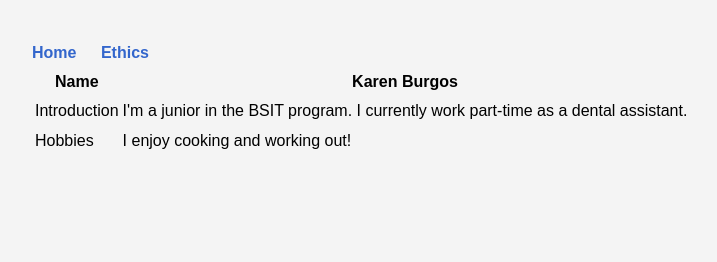
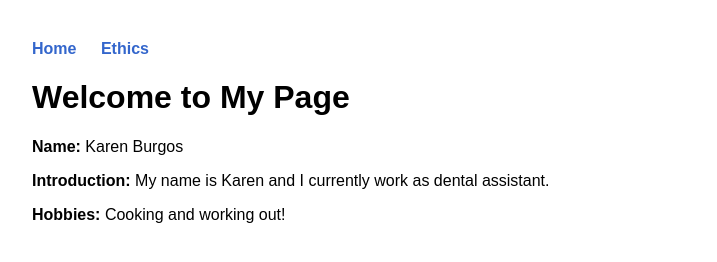
Before and after one commit to kburgos04/kburgos04.github.io, a plain HTML site: page index.html in a window 1280 px wide. Shown: the whole page, without its empty margins (8-725 px from the left). Drawn offline with Linux system fonts and the light colour scheme.

Commit message:
Update index.html

```diff
--- a/index.html
+++ b/index.html
@@ -2,11 +2,8 @@
 <html lang="en">
 <head>
   <meta charset="UTF-8">
-  <meta name="viewport" content="width=device-width, initial-scale=1.0">
-  <title>My Styled Page</title>
-  <link rel="stylesheet" href="styles.css">
-</head>
-    <style>
+  <title> Karen Burgos - Home</title>
+  <style>
     body {
       font-family: Arial, sans-serif;
       margin: 40px;
@@ -18,22 +15,18 @@
       color: #3366cc;
     }
   </style>
+</head>
 <body>
+
   <nav>
     <a href="index.html">Home</a>
     <a href="ethics.html">Ethics</a>
   </nav>
-<table>
-  <tr>
-    <th> Name </th>
-    <th> Karen Burgos</th>
-  </tr>
-  <tr>
-    <td> Introduction</td>
-    <td>I'm a junior in the BSIT program. I currently work part-time as a dental assistant.</td>
-  </tr>
-<tr>
-  <td>Hobbies</td>
-  <td>I enjoy cooking and working out!</td>
-</tr>
-</table>
+
+  <h1>Welcome to My Page</h1>
+  <p><strong>Name:</strong> Karen Burgos</p>
+  <p><strong>Introduction:</strong> My name is Karen and I currently work as dental assistant.</p>
+  <p><strong>Hobbies:</strong> Cooking and working out!</p>
+
+</body>
+</html>
```
